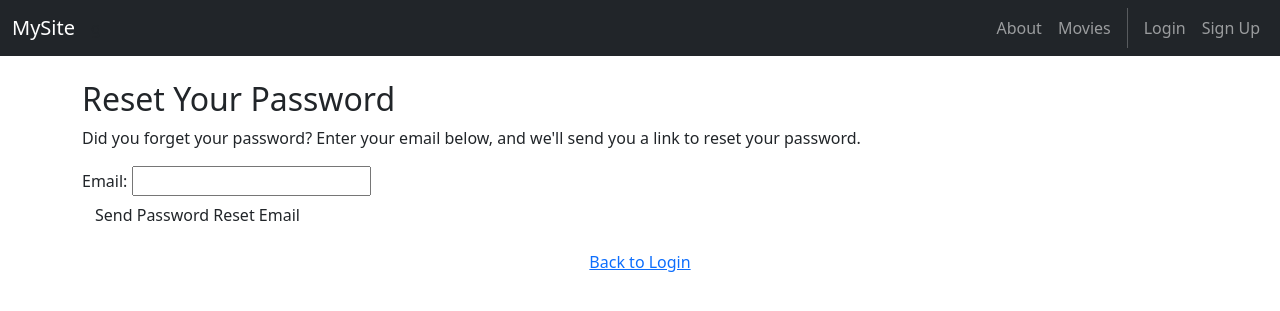
After one commit to imermigkas3/MoneyParce, a Django app: page /accounts/password_reset/ in a window 1280 px wide. The commit adds this page. Shown: the top 311 px of the page. Run offline with Django 5.2, Linux system fonts and the light colour scheme.

Commit message:
Implemented the login/signup page and added password reset to login and email to sign up

```diff
--- a/MoneyParce/urls.py
+++ b/MoneyParce/urls.py
@@ -21,4 +21,5 @@ urlpatterns = [
     path('admin/', admin.site.urls),
     path('', include('home.urls')),
     path('accounts/', include('accounts.urls')),
+    path("accounts/", include("django.contrib.auth.urls")),
 ]
--- a/accounts/forms.py
+++ b/accounts/forms.py
@@ -1,6 +1,11 @@
 from django.contrib.auth.forms import UserCreationForm
+from django.contrib.auth.models import User
 from django.forms.utils import ErrorList
 from django.utils.safestring import mark_safe
+from django.contrib.auth.forms import PasswordResetForm
+from django.contrib.auth import get_user_model
+from django.core.exceptions import ValidationError
+from django import forms
 
 class CustomErrorList(ErrorList):
     def __str__(self):
@@ -10,9 +15,31 @@ class CustomErrorList(ErrorList):
             f'<div class="alert alert-danger" role="alert">{e}</div>' for e in self
         ]))
 
+User = get_user_model()
+
 class CustomUserCreationForm(UserCreationForm):
+    email = forms.EmailField(
+        required=True,
+        widget=forms.EmailInput(attrs={'class': 'form-control'}),
+    )
+    class Meta:
+        model = User
+        fields = ["username", "email", "password1", "password2"]
     def __init__(self, *args, **kwargs):
-        super().__init__(*args, **kwargs)
-        for fieldname in ['username', 'password1', 'password2']:
+        super(CustomUserCreationForm, self).__init__(*args, **kwargs)
+        for fieldname in self.fields:
             self.fields[fieldname].help_text = None
             self.fields[fieldname].widget.attrs.update({'class': 'form-control'})
+
+    def clean_email(self):
+        email = self.cleaned_data.get('email')
+        if User.objects.filter(email=email).exists():
+            raise ValidationError("A user already with this email exists. Please use a different email address.")
+        return email
+
+class CustomPasswordResetForm(PasswordResetForm):
+    def clean_email(self):
+        email = self.cleaned_data.get('email')
+        if not User.objects.filter(email=email).exists():
+            raise ValidationError("There is no user account that exists with this email address. Please provide a valid email address that is registered with MoneyParce or go back to login and create a new account.")
+        return email
--- a/accounts/templates/accounts/login.html
+++ b/accounts/templates/accounts/login.html
@@ -33,6 +33,9 @@
                 <button type="submit"
                   class="btn bg-dark text-white">Login
                 </button>
+                <p class="mt-3">
+                  <a href="{% url 'password_reset' %}">Forgot Password?</a>
+                </p>
               </div>
             </form>
           </div>
--- /dev/null
+++ b/accounts/templates/accounts/password_reset_form.html
@@ -0,0 +1,36 @@
+{% extends 'base.html' %}
+{% load static %}
+
+{% block content %}
+<link rel="stylesheet" href="{% static 'css/style.css' %}">
+
+<div class="password-reset-container">
+    <div class="password-reset-card">
+        <h2>Reset Your Password</h2>
+        <p>Did you forget your password? Enter your email below, and we'll send you a link to reset your password.</p>
+
+        <form method="post">
+            {% csrf_token %}
+            {% if form.errors %}
+                <div class="error">
+                    {% for field in form %}
+                        {% for error in field.errors %}
+                            <p style="color: red;">{{ error }}</p>
+                        {% endfor %}
+                    {% endfor %}
+                </div>
+            {% endif %}
+
+            <div class="form-group">
+                {{ form.email.label_tag }}
+                {{ form.email }}
+            </div>
+            <button type="submit" class="btn">Send Password Reset Email</button>
+        </form>
+
+        <div class="text-center mt-3">
+            <a href="{% url 'login' %}">Back to Login</a>
+        </div>
+    </div>
+</div>
+{% endblock %}
--- a/accounts/urls.py
+++ b/accounts/urls.py
@@ -1,7 +1,14 @@
 from django.urls import path
 from . import views
+from django.contrib.auth import views as auth_views
+from .forms import CustomPasswordResetForm
 urlpatterns = [
     path('signup', views.signup, name='accounts.signup'),
     path('login/', views.login, name='accounts.login'),
     path('logout/', views.logout, name='accounts.logout'),
+    path('password_reset/', auth_views.PasswordResetView.as_view(template_name="accounts/password_reset_form.html", form_class=CustomPasswordResetForm), name='password_reset'),
+    path('password_reset/done/', auth_views.PasswordResetDoneView.as_view(template_name="accounts/password_reset_done.html"), name='password_reset_done'),
+    path('reset/<uidb64>/<token>/', auth_views.PasswordResetConfirmView.as_view(template_name="accounts/password_reset_confirm.html"), name='password_reset_confirm'),
+    path('reset/done/', auth_views.PasswordResetCompleteView.as_view(template_name="accounts/password_reset_complete.html"), name='password_reset_complete'),
+
 ]
--- a/accounts/views.py
+++ b/accounts/views.py
@@ -1,7 +1,9 @@
 from django.shortcuts import render, redirect
-from django.contrib.auth import login as auth_login, authenticate
+from django.contrib.auth import login as auth_login, authenticate, logout as auth_logout  # Import logout here
 from .forms import CustomUserCreationForm, CustomErrorList
 from django.contrib.auth.decorators import login_required
+from django.contrib.auth.models import User
+
 @login_required
 def logout(request):
     auth_logout(request)
```
Also changed, not shown: MoneyParce/settings.py (+9 -1 lines), accounts/templates/accounts/password_reset_complete.html (added, +14 -0 lines), accounts/templates/accounts/password_reset_confirm.html (added, +17 -0 lines), accounts/templates/accounts/password_reset_done.html (added, +20 -0 lines), db.sqlite3.
